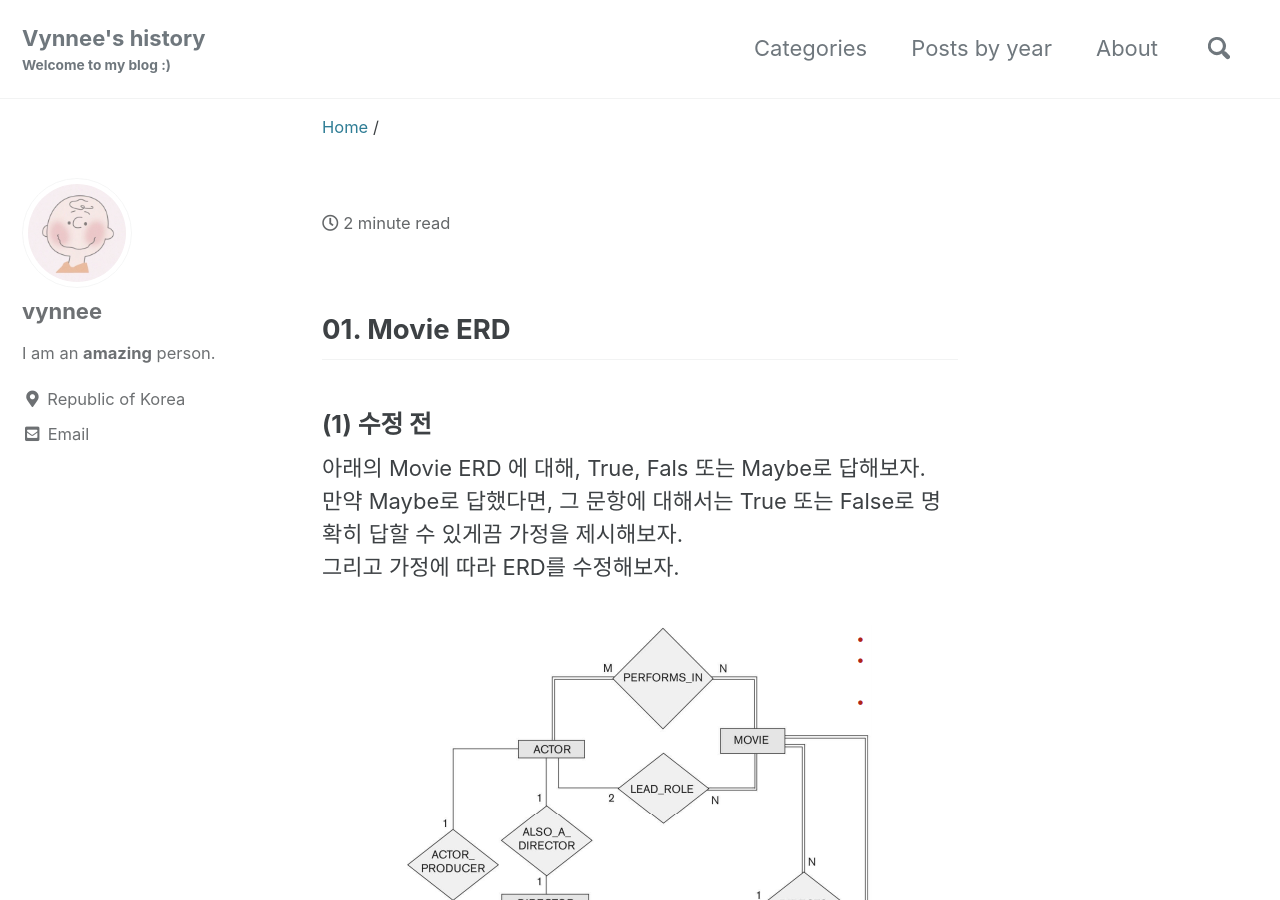
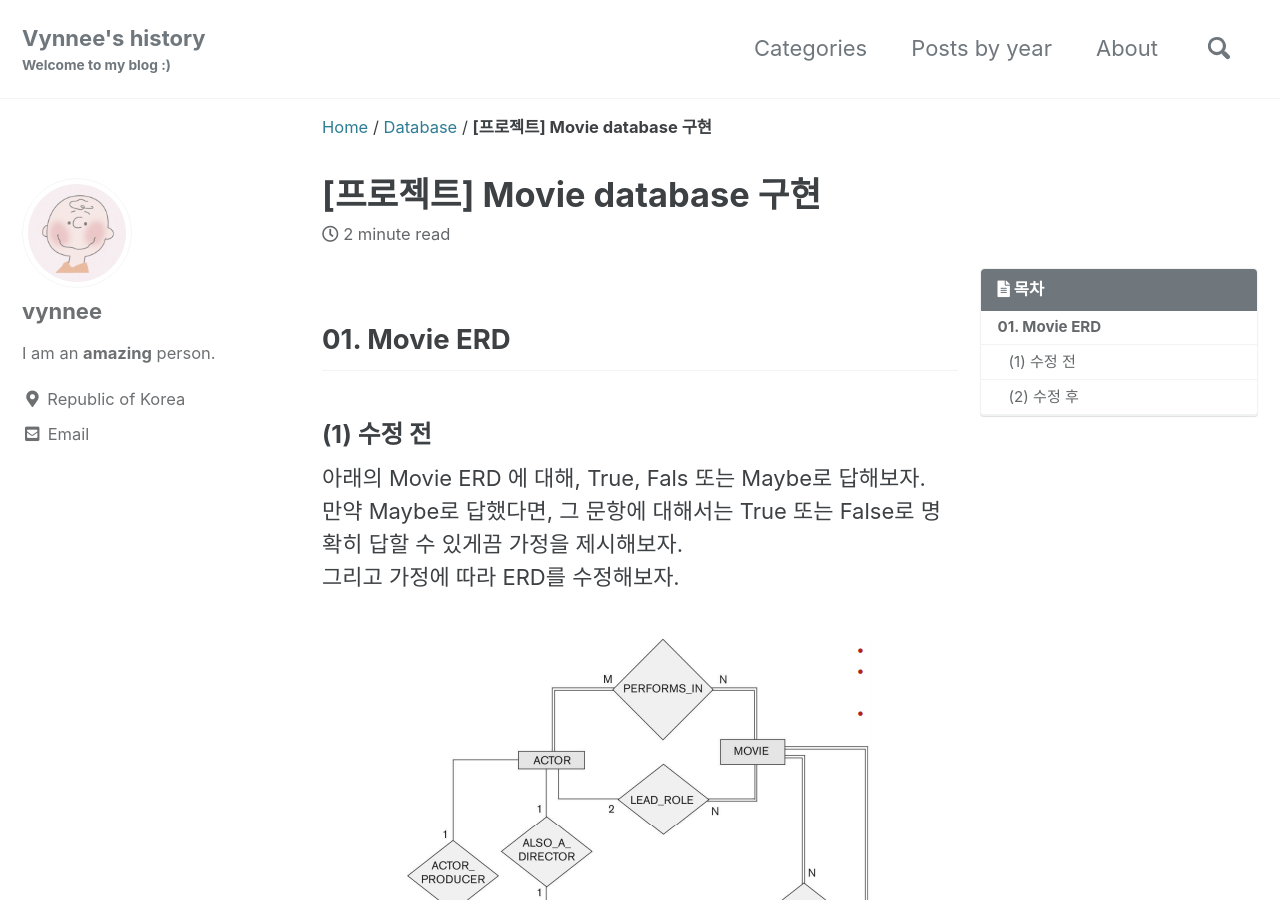
Before and after one commit to vynnee/vynnee.github.io, a Jekyll site: the page built from _posts/2020-12/eclipse/2020-12-28-db1.md, in a window 1280 px wide and 900 px high. Built offline with Jekyll 4.4.1, drawn with Linux system fonts in a browser that asks for light colours; cached includes are drawn as plain includes; comment, search, counter and statistics services are not loaded; some of the changed text lies outside the part shown.

Commit message:
[2020-12-30] post modify

````diff
--- a/_posts/2020-12/eclipse/2020-12-28-db1.md
+++ b/_posts/2020-12/eclipse/2020-12-28-db1.md
@@ -1,5 +1,5 @@
 ---
-title: [프로젝트] Movie database 구현
+title: "[프로젝트] Movie database 구현"
 layout: single
 author_profile: true
 read_time: true
@@ -39,7 +39,7 @@
 (11) Some movies have one director but several producers.<br>
 (12) There are some actors who have done a lead role, directed a movie, and produced some movie.<br>
 (13) No movie has a director who also acted in that movie.<br>
-{: .notice}
+{: .notice--info}
 
 <br>
 
@@ -69,7 +69,7 @@
 (True 이지만, 10번에서 감독 1명, 제작자 1명으로 가정했기 때문에 **False**로 수정한다. 따라서 Director와 Movie 관계가 1 : 1이고, 전체참여로 수정한다.)<br>
 **(12) T<br>**
 **(13) F<br>**
-{: .notice}
+{: .notice--info}
 
 
 ```sql
````
